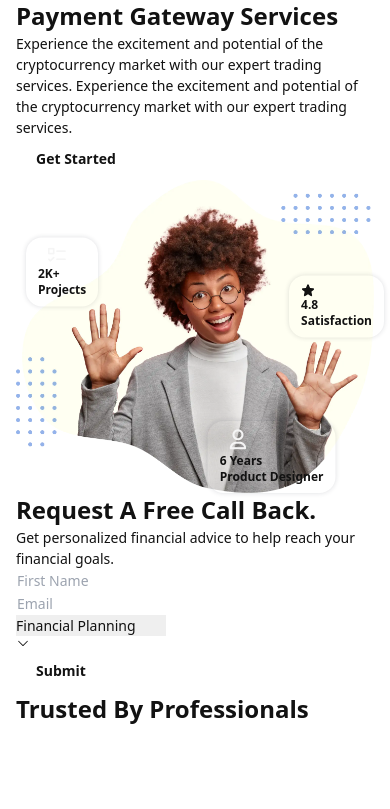
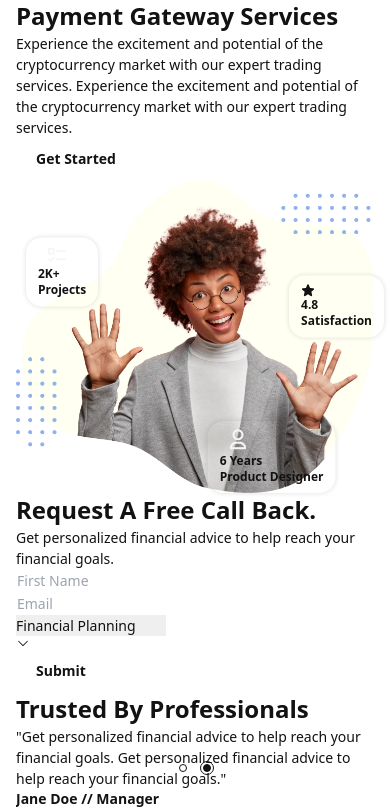
Before and after one commit to genuinelycool/nextjs-laravel-frontend, a Next.js app: page / in a window 390 px wide. Shown: the part 4854-5663 px from the top of the page. Before the commit the page ends 5580 px from the top, so only its background shows below. Built offline with nearby package versions, Linux system fonts and the light colour scheme.

Commit message:
2 -Testimonial Component Design Part 2

```diff
--- a/src/components/Testimonial/Testimonial.jsx
+++ b/src/components/Testimonial/Testimonial.jsx
@@ -33,8 +33,30 @@ const Testimonial = () => {
                   delay: 4000,
                 }}
               >
-                <SwiperSlide>
+                <SwiperSlide className="lg:pb-24 pb-20">
+                  <div className="text-2xl font-medium text-center">
+                    {String.raw`"`}
+                    Get personalized financial advice to help reach your
+                    financial goals. Get personalized financial advice to help
+                    reach your financial goals.
+                    {String.raw`"`}
+                  </div>
+                  <div className="text-button text-center mt-5">
+                    John Doe // CEO
+                  </div>
+                </SwiperSlide>
 
+                <SwiperSlide className="lg:pb-24 pb-20">
+                  <div className="text-2xl font-medium text-center">
+                    {String.raw`"`}
+                    Get personalized financial advice to help reach your
+                    financial goals. Get personalized financial advice to help
+                    reach your financial goals.
+                    {String.raw`"`}
+                  </div>
+                  <div className="text-button text-center mt-5">
+                    Jane Doe // Manager
+                  </div>
                 </SwiperSlide>
               </Swiper>
             </div>
```
